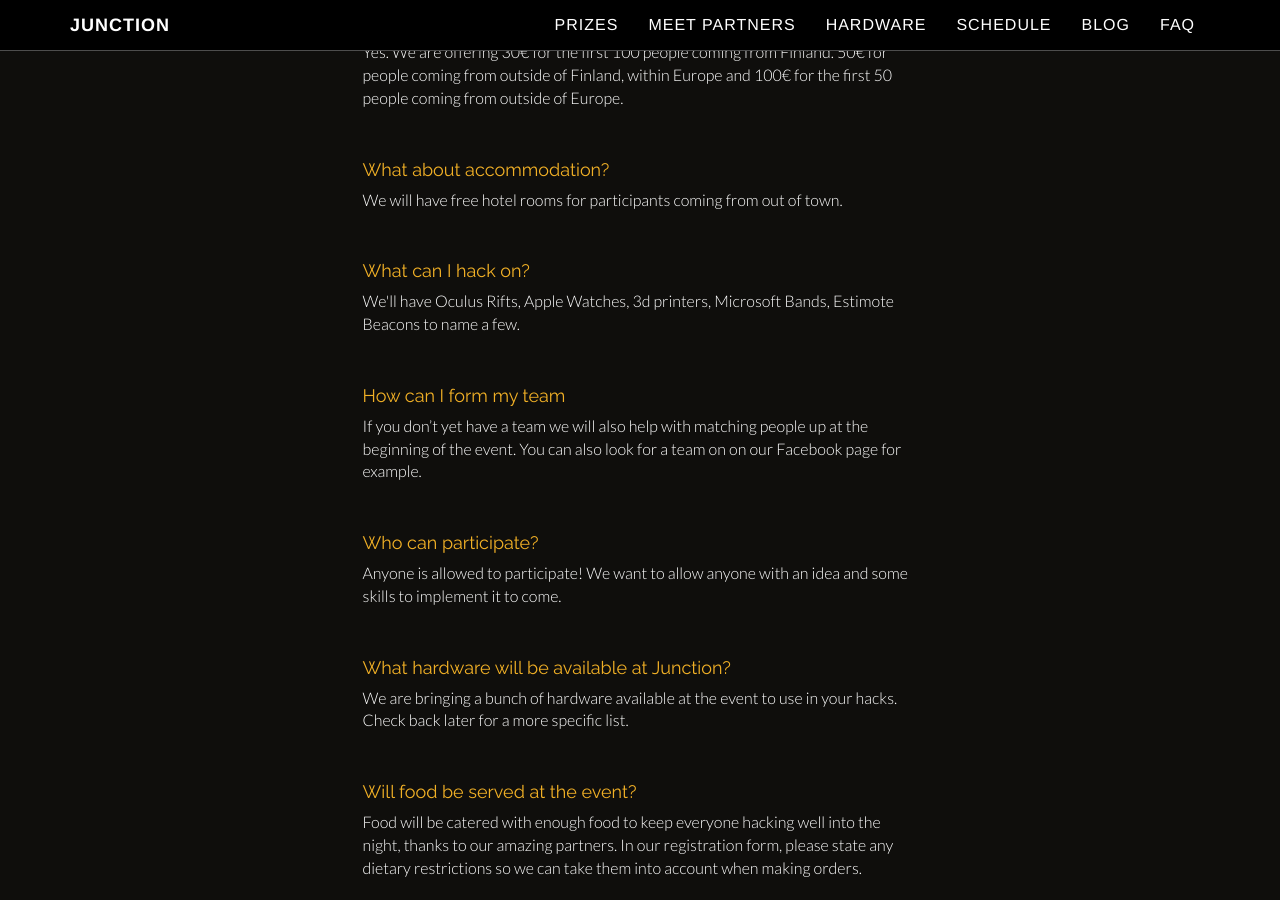
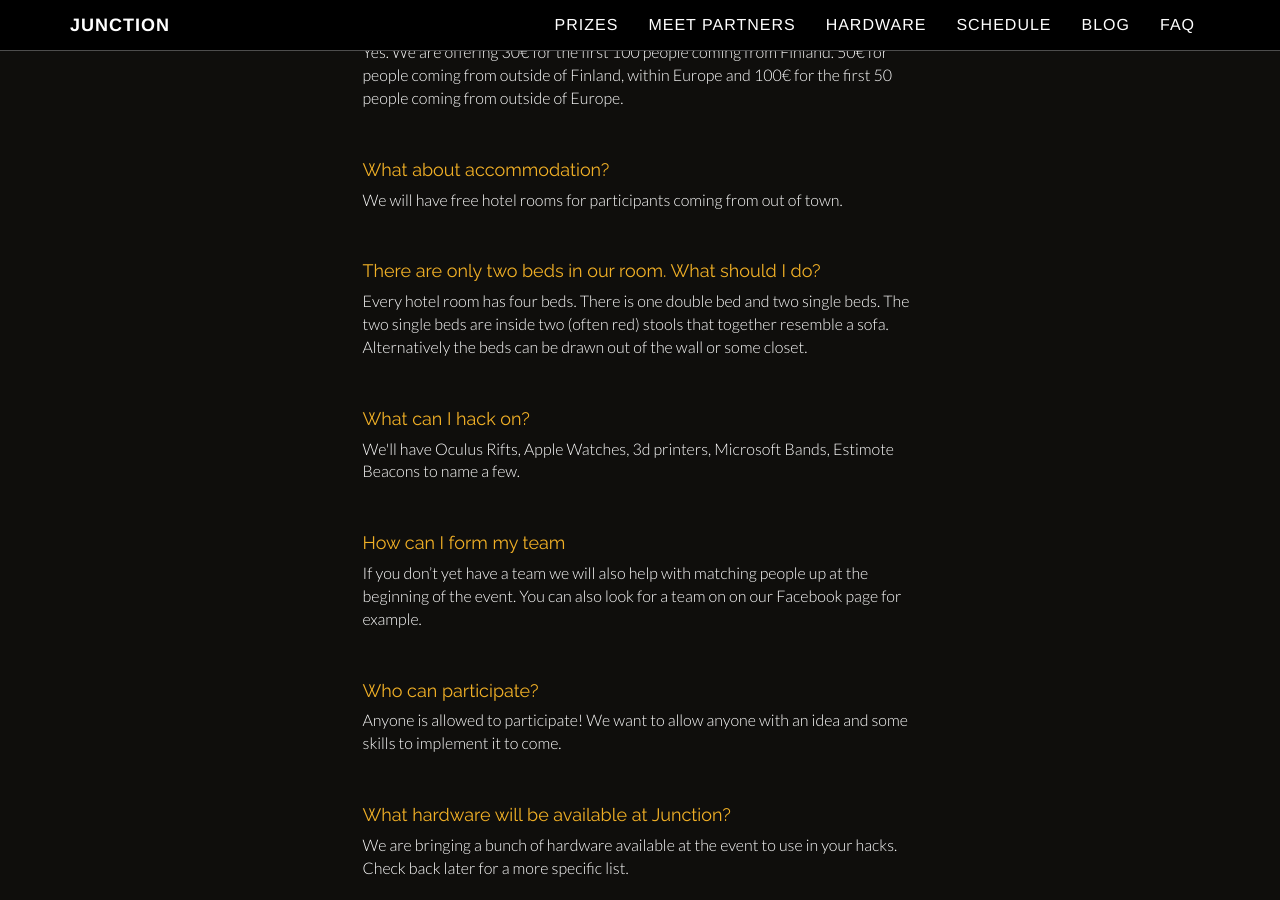
Before and after one commit to junctionasia/junctionasia.github.io, a Jekyll site: the page built from faq.html, in a window 1280 px wide and 900 px high, scrolled down 474 px. Built offline with Jekyll 4.4.1, drawn with Linux system fonts in a browser that asks for light colours; nearby versions of some CDN libraries.

Commit message:
Edited FAQ

```diff
--- a/faq.html
+++ b/faq.html
@@ -16,6 +16,8 @@
                 <p>Yes. We are offering 30€ for the first 100 people coming from Finland. 50€ for people coming from outside of Finland, within Europe and 100€ for the first 50 people coming from outside of Europe.</p>
                 <h4>What about accommodation?</h4>
                 <p>We will have free hotel rooms for participants coming from out of town.</p>
+				<h4>There are only two beds in our room. What should I do?</h4>
+                <p>Every hotel room  has four beds. There is one double bed and two single beds. The two single beds are inside two (often red) stools that together resemble a sofa. Alternatively the beds can be drawn out of the wall or some closet.</p>
                 <h4>What can I hack on?</h4>
                 <p>We'll have Oculus Rifts, Apple Watches, 3d printers, Microsoft Bands, Estimote Beacons to name a few.</p>
                 <h4>How can I form my team</h4>
```
